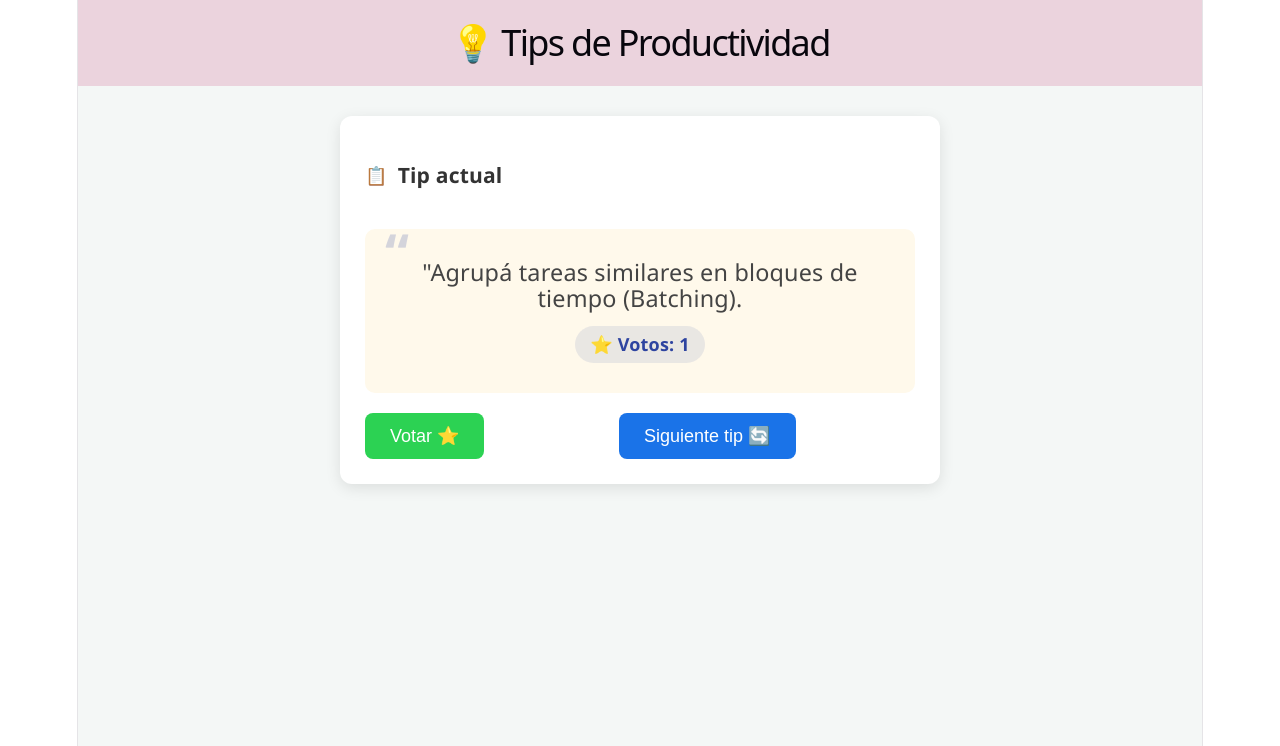
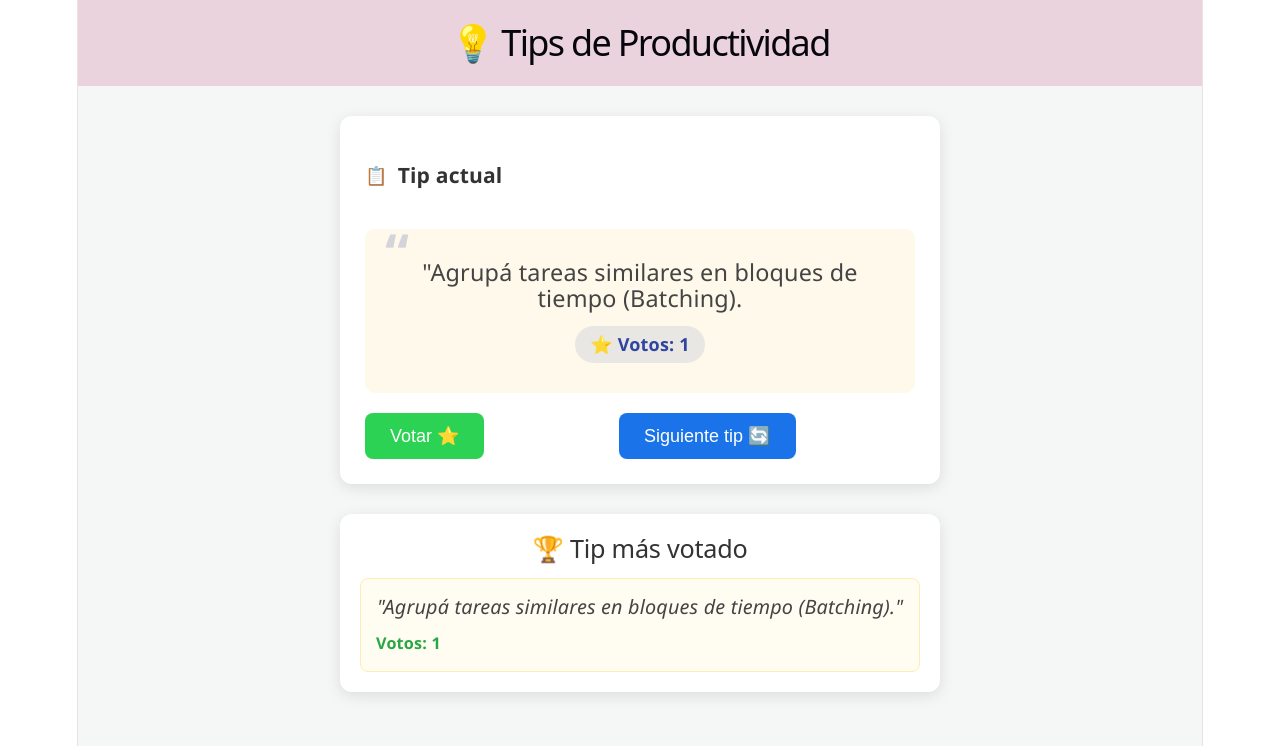
Before and after one commit to Juanita106/Tips-de-productividad, a React (Vite) app: page / in a window 1280 px wide. Both pictures are taken after a click on the button "Votar ⭐". Shown: the top 746 px of the page. Built offline with nearby package versions, Linux system fonts and the light colour scheme.

Commit message:
Estilo Último bloque

```diff
--- a/src/App.css
+++ b/src/App.css
@@ -124,3 +124,45 @@
 .btn-next:hover {
   background-color: #1557b0;
 }
+
+/* Nuevo bloque Ganador */
+.card-ganador {
+  background-color: white;
+  border-radius: 12px;
+  padding: 20px;
+  margin-top: 30px;
+  box-shadow: 0 4px 15px rgba(0,0,0,0.1);
+  text-align: center; /* Título centrado */
+}
+
+.titulo-ganador {
+  font-size: 1.4rem;
+  color: #333;
+  margin-bottom: 15px;
+}
+
+.info-ganador {
+  background-color: #fffdf2; /* Crema clarito */
+  border: 1px solid #ffecb3;
+  padding: 15px;
+  border-radius: 8px;
+}
+
+.texto-ganador {
+  font-size: 1.1rem;
+  font-style: italic;
+  color: #444;
+}
+
+.cantidad-ganador {
+  text-align: left; /* Cantidad a la izquierda */
+  font-weight: bold;
+  color: #28a745;
+  margin-top: 10px;
+  font-size: 0.9rem;
+}
+
+.sin-votos {
+  color: #888;
+  font-style: italic;
+}
--- a/src/App.jsx
+++ b/src/App.jsx
@@ -35,6 +35,24 @@ function App() {
     });
   };
 
+  // Lógica para encontrar el tip más votado [cite: 41]
+  const obtenerGanador = () => {
+    let maxVotos = 0;
+    let textoGanador = "";
+
+    // Recorremos los tips para ver cuál tiene más puntos
+    tips_productividad.forEach((item) => {
+      if (votos[item.id] > maxVotos) {
+        maxVotos = votos[item.id];
+        textoGanador = item.tip;
+      }
+    });
+
+    return { textoGanador, maxVotos };
+  };
+
+  const { textoGanador, maxVotos } = obtenerGanador();
+
   return (
     <div className="container">
       <header className="header-tips">
@@ -67,6 +85,19 @@ function App() {
             </button>
           </div>
         </div>
+        {/* BLOQUE MÁS VOTADO (con la copa 🏆) */}
+        <div className="card-ganador">
+          <h2 className="titulo-ganador">🏆 Tip más votado</h2>
+
+          {maxVotos > 0 ? (
+            <div className="info-ganador">
+              <p className="texto-ganador">"{textoGanador}"</p>
+              <p className="cantidad-ganador">Votos: {maxVotos}</p>
+            </div>
+          ) : (
+            <p className="sin-votos">Todavía no hay votos.</p>
+          )}
+        </div>
       </main>
     </div>
   );
```
